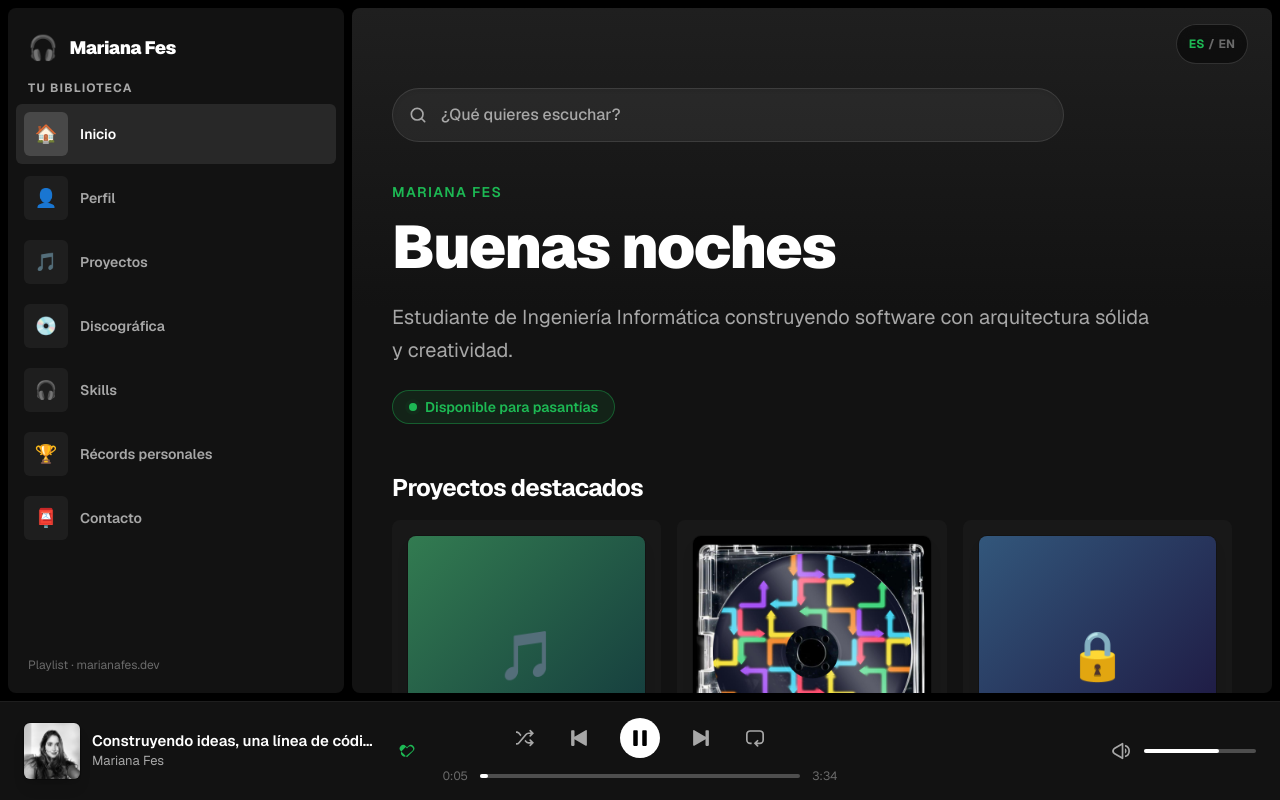
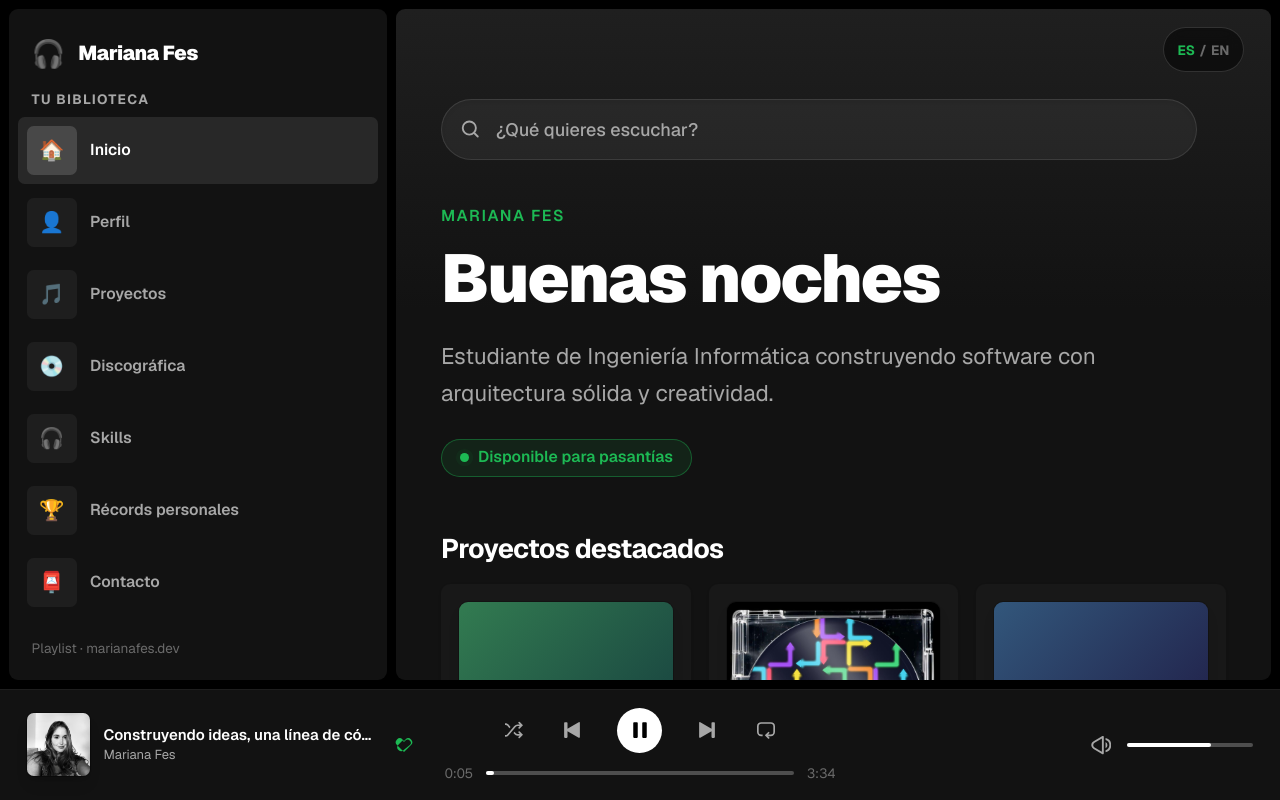
Before and after one commit to marifesss/portafolio, a Next.js app: page / in a window 1280 px wide. Built offline with nearby package versions, Linux system fonts and the light colour scheme.

Commit message:
feat(shell): scale up typography + smoother scrolling and card motion
Raise the root rem scale (16->18px) so text reads at Spotify-desktop size; add smooth scrolling on the main panel and a lift/press feel to cards.

Co-Authored-By: Claude Opus 4.8 <noreply@anthropic.com>

```diff
--- a/src/app/globals.css
+++ b/src/app/globals.css
@@ -63,6 +63,11 @@
 
 html {
   color-scheme: dark;
+  /* Nudge the whole rem scale up so type reads at Spotify-desktop size
+     (16px → 18px base). Everything sized in rem grows proportionally. */
+  font-size: 112.5%;
+  /* Smooth in-page anchor jumps; neutralized under reduced-motion below. */
+  scroll-behavior: smooth;
 }
 
 body {
--- a/src/components/layout/AppShell.tsx
+++ b/src/components/layout/AppShell.tsx
@@ -25,7 +25,7 @@ export function AppShell({ children }: { children: ReactNode }) {
           <Sidebar />
         </aside>
 
-        <main className="surface-panel min-h-0 overflow-y-auto rounded-lg">
+        <main className="surface-panel min-h-0 scroll-smooth overflow-y-auto rounded-lg">
           {/* Sticky top-right toggle: stays pinned while the panel scrolls, but
               takes no layout space (the negative margin cancels its height) so
               it overlays each section's own top padding instead of overlapping
--- a/src/components/ui/Card.tsx
+++ b/src/components/ui/Card.tsx
@@ -14,7 +14,7 @@ interface CardProps {
 export function Card({ children, className = "" }: CardProps) {
   return (
     <div
-      className={`group rounded-lg bg-elevated p-4 transition-colors duration-300 hover:bg-highlight ${className}`}
+      className={`group rounded-lg bg-elevated p-4 shadow-sm transition-[background-color,transform,box-shadow] duration-300 ease-out hover:-translate-y-1 hover:bg-highlight hover:shadow-xl active:translate-y-0 active:duration-100 ${className}`}
     >
       {children}
     </div>
```
Also changed, not shown: .issues/22-typography-scale-up.md (added), .issues/25-motion-polish.md (added).
